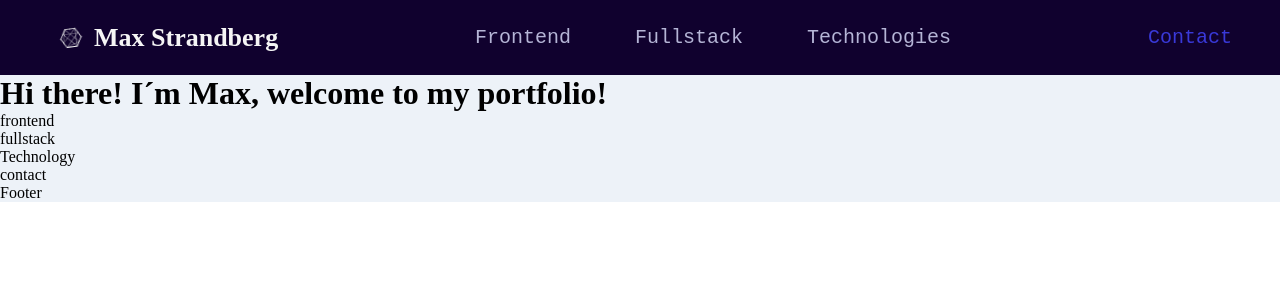
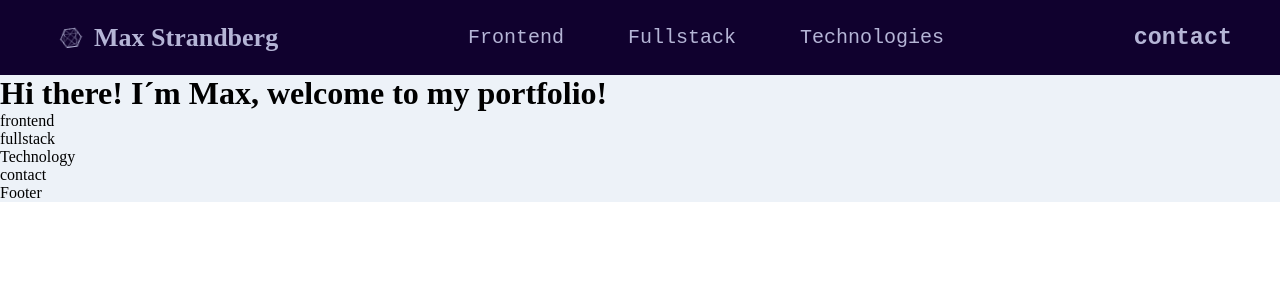
Before and after one commit to MaaX59/my_portfolio, a React (Create React App) app: page / in a window 1280 px wide. Shown: the top 300 px of the page. Built offline with nearby package versions, Linux system fonts and the light colour scheme.

Commit message:
more progress on nav bar

```diff
--- a/src/containers/Navbar/navbar.css
+++ b/src/containers/Navbar/navbar.css
@@ -4,40 +4,37 @@
   display: flex;
   flex-direction: row;
 
-
   background: rgb(16, 1, 46);
   text-align: center;
-  color: whitesmoke;
+  color: rgb(181, 181, 214);
   position: relative;
 
 }
-.app__navbar-content{
+.app__navbar-content {
   display: flex;
   justify-content: space-between;
   width: 100%;
   margin: 0 3rem;
 }
-.app__navbar-title{
+.app__navbar-title {
   display: flex;
   flex-direction: row;
   align-items: center;
   font-size: 13px;
-
 }
-.app__navbar-title svg{
+.app__navbar-title svg {
   margin: 8px;
   animation: rotate 4s infinite;
 }
 @keyframes rotate {
   0% {
-    transform: rotate(0deg) scale(1)
-
+    transform: rotate(0deg) scale(1);
   }
   50% {
     transform: rotate(180deg) scale(0.75);
   }
   100% {
-    transform: rotate(360deg) scale(1)
+    transform: rotate(360deg) scale(1);
   }
 }
 
@@ -45,95 +42,75 @@
   display: flex;
   align-items: center;
   margin-right: 2rem;
-  font-family: 'Courier New', Courier, monospace;
+  font-family: "Courier New", Courier, monospace;
 
   text-decoration: none;
 }
-.app__navbar-links ul{
+.app__navbar-links ul {
   display: flex;
 }
-.app__navbar-links *{
+.app__navbar-links * {
   box-sizing: border-box;
-  transition: all .35s ease;}
+  transition: all 0.35s ease;
+}
 
 .app__navbar-links li {
-
   text-decoration: none;
   list-style: none;
   font-size: 20px;
   margin-left: 2rem;
 }
-.app__navbar-links a{
-  color:rgb(181, 181, 214) ;
+.app__navbar-links a {
+  color: rgb(181, 181, 214);
   text-decoration: none;
   position: relative;
-  padding: .5em .8em;
+  padding: 0.5em 0.8em;
 }
-.app__navbar-links a:visited{
+.app__navbar-links a:visited {
   text-decoration: none;
 }
 
-/* .app__navbar-links li:hover{
-  text-decoration: underline;
-  cursor: pointer;
-  color: #3DA35D;
-  transition: 0.4s ease-in-out;
-
-} */
-
-
 .app__navbar-links a::before,
 .app__navbar-links a::after {
-  content: '';
+  content: "";
   height: 14px;
   width: 14px;
   position: absolute;
-  transition: all .35s ease;
+  transition: all 0.35s ease;
   opacity: 0;
 }
 
 .app__navbar-links a::before {
-  content: '';
+  content: "";
   right: 0;
   top: 0;
-  border-top: 3px solid #3E8914;
-  border-right: 3px solid #2E640F;
+  border-top: 3px solid #3e8914;
+  border-right: 3px solid #2e640f;
   transform: translate(-100%, 50%);
 }
 
 .app__navbar-links a:after {
-  content: '';
+  content: "";
   left: 0;
   bottom: 0;
-  border-bottom: 3px solid #2E640F;
-  border-left: 3px solid #3E8914;
-  transform: translate(100%, -50%)
+  border-bottom: 3px solid #2e640f;
+  border-left: 3px solid #3e8914;
+  transform: translate(100%, -50%);
 }
 
 .app__navbar-links a:hover:before,
-.app__navbar-links a:hover:after{
-  transform: translate(0,0);
+.app__navbar-links a:hover:after {
+  transform: translate(0, 0);
   opacity: 1;
 }
 
 .app__navbar-links a:hover {
-  color: #3DA35D;
+  color: #3da35d;
 }
 
-
-
-
-.app__navbar-contact{
+.app__navbar-contact {
   display: flex;
   align-items: center;
   font-size: 20px;
-  font-family: 'Courier New', Courier, monospace;
-
+  font-family: "Courier New", Courier, monospace;
 }
-.app__navbar-contact a{
-  text-decoration: none;
-  color:rgb(57, 57, 216) ;
-}
-.app__navbar-contact a:visited{
-  text-decoration: none;
-}
--- a/src/containers/Navbar/navbar.jsx
+++ b/src/containers/Navbar/navbar.jsx
@@ -26,9 +26,16 @@ const Navbar = () => {
 
 
       </div>
+
+
       <div className="app__navbar-contact">
-        <a href="#contact">Contact</a>
+      <div className="app__navbar-contact-content">
+        <h3>contact</h3>
+        {/* https://codepen.io/dig-lopes/pen/WLVGda  use this with github linked in and */}
       </div>
+      </div>
+
+
       </div>
     </div>
   );
```
Lines whose indentation alone changed are shown as unchanged.
